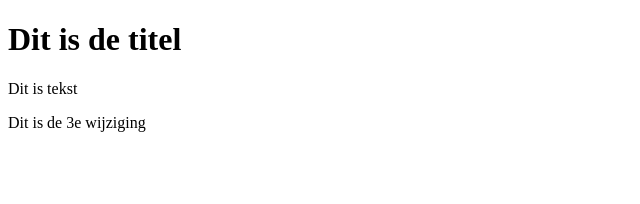
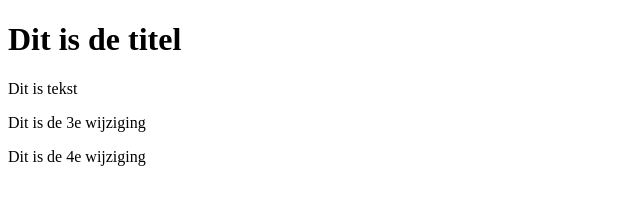
Before and after one commit to JarVdb/nieuwProject, a plain HTML site: page nieuwProject/WebContent/index.html in a window 1280 px wide. Shown: the whole page, without its empty margins (0-640 px from the left). Drawn offline with Linux system fonts and the light colour scheme.

Commit message:
Dit is de 4e wijziging in index.html

```diff
--- a/nieuwProject/WebContent/index.html
+++ b/nieuwProject/WebContent/index.html
@@ -9,6 +9,7 @@
 	<article>
 		<p>Dit is tekst</p>
 		<p>Dit is de 3e wijziging</p>
+		<p>Dit is de 4e wijziging</p>
 	</article>
 </body>
 </html>
```
